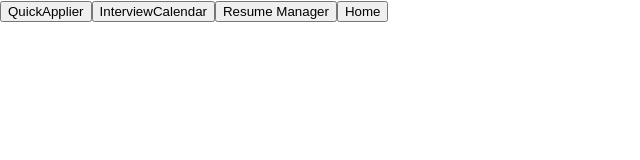
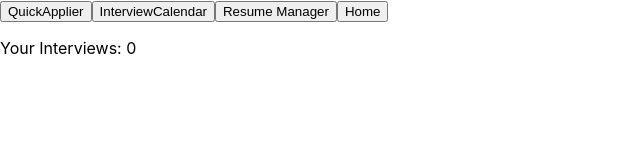
Before and after one commit to jlacsamana/resu-me-app, a React (Create React App) app: page / in a window 1280 px wide. Both pictures are taken after a click on the button "InterviewCalendar". Shown: the top 160 px of the page, without its empty margins (0-640 px from the left). Built offline with nearby package versions, Linux system fonts and the light colour scheme.

Commit message:
implemented UI navigator

```diff
--- a/src/App.js
+++ b/src/App.js
@@ -2,9 +2,12 @@
 import React, { useReducer, useState } from "react";
 import './QuickApplier.js';
 import { QuickApplier } from './QuickApplier.js';
+import { HomePage } from './HomePage.js';
+import { ResumeManager } from './ResumeManager.js';
+import { InterviewCalendar } from './InterviewCalender.js';
 
-const defaultPage = (<div>
-</div>);
+const defaultPage = (
+  HomePage);
 const PageContext = React.createContext(defaultPage);
 
 function App() {
@@ -13,7 +16,19 @@
   const reducer = (state, action) => {
     switch (action.type) {
       case "QuickApplier": {
-        setPage(<><p>PORNHUB</p></>);
+        setPage(QuickApplier);
+        break;
+      }
+      case "InterviewCalender": {
+        setPage(InterviewCalendar);
+        break;
+      }
+      case "ResumeManager": {
+        setPage(ResumeManager);
+        break;
+      }
+      case "HomePage": {
+        setPage(HomePage);
         break;
       }
       default: {
@@ -31,24 +46,22 @@
 
   return (
     <PageContext.Provider value={values}>
-      <div>
       <button onClick={() => {
         dispatch({ type: 'QuickApplier' })
       }}>QuickApplier</button>
-
       <button onClick={() => {
-
+        dispatch({ type: 'InterviewCalender' })
       }}>InterviewCalendar</button>
       <button onClick={() => {
-
+        dispatch({ type: 'ResumeManager' })
       }}>Resume Manager</button>
       <button onClick={() => {
-
+        dispatch({ type: 'HomePage' })
       }}>Home</button>
 
+      {currentPage}
+    </PageContext.Provider>
 
-      </div>
-    </PageContext.Provider>
   )
 }
 
--- /dev/null
+++ b/src/HomePage.js
@@ -0,0 +1,10 @@
+import './App.css';
+
+export function HomePage() {
+    return (
+
+        <>
+            <p>:skull_emoji: x 30</p>
+        </>
+    );
+}
--- /dev/null
+++ b/src/InterviewCalender.js
@@ -0,0 +1,10 @@
+import './App.css';
+
+export function InterviewCalendar() {
+    return (
+
+        <>
+            <p>Your Interviews: 0</p>
+        </>
+    );
+}
--- /dev/null
+++ b/src/ResumeManager.js
@@ -0,0 +1,10 @@
+import './App.css';
+
+export function ResumeManager() {
+    return (
+
+        <>
+            <p>Resume list</p>
+        </>
+    );
+}
```
Lines whose indentation alone changed are shown as unchanged.
